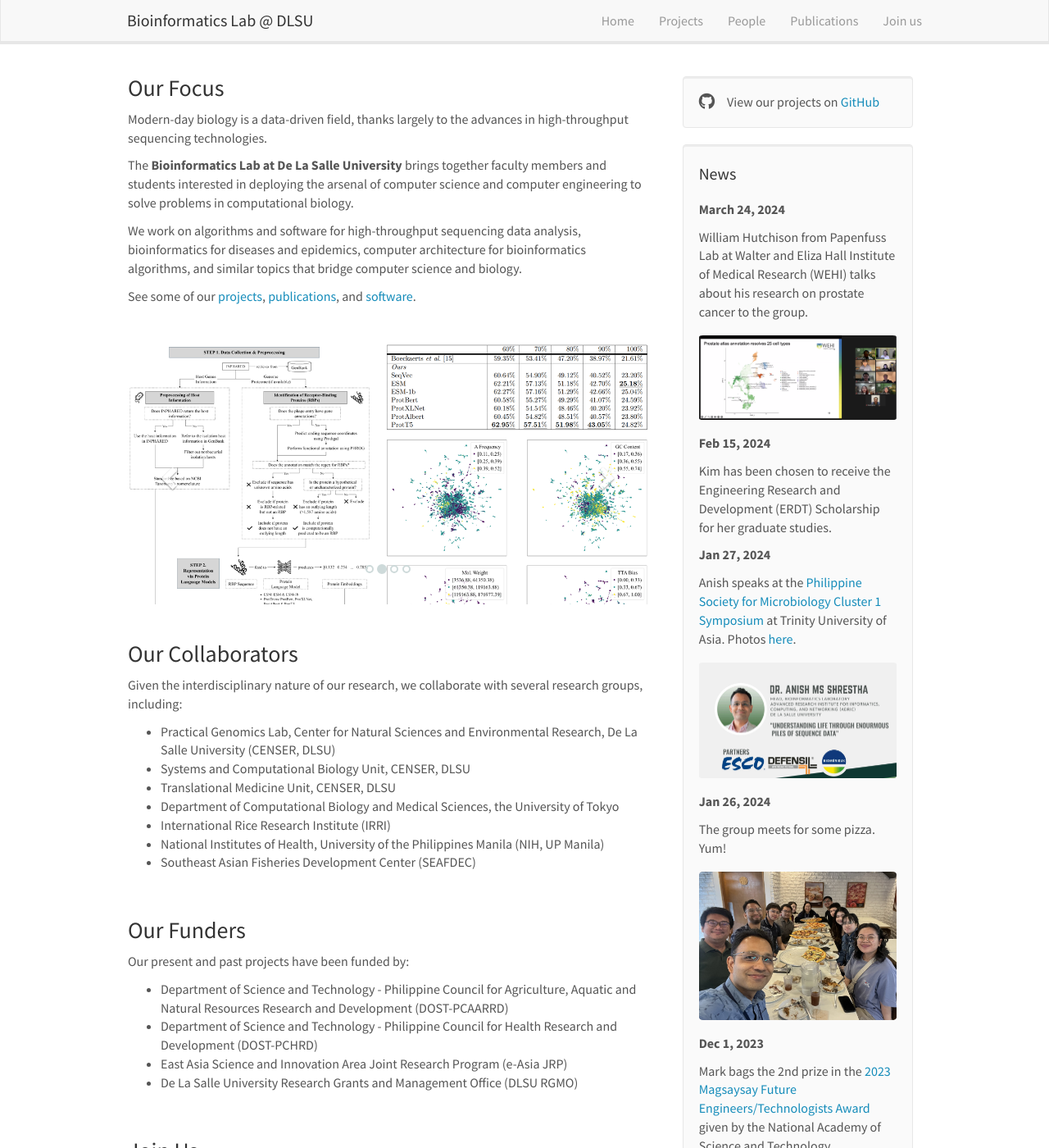
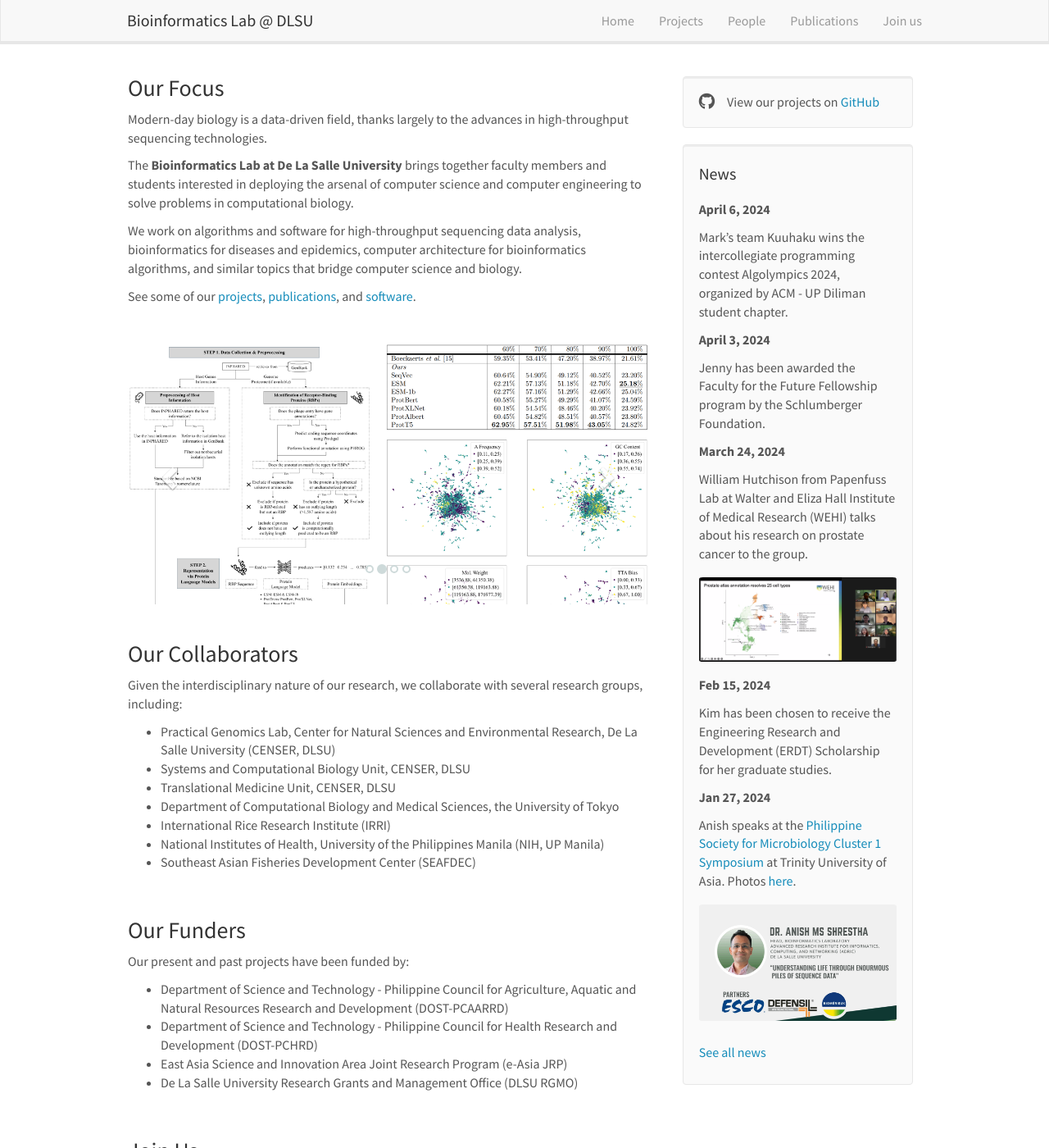
Before and after one commit to bioinfodlsu/bioinfodlsu.github.io, a Jekyll site: the page built from _pages/home.md, in a window 1280 px wide and 1400 px high. Shown: the whole window at 82% size. Built offline with Jekyll 4.4.1, drawn with Linux system fonts in a browser that asks for light colours; nearby versions of some CDN libraries; some of the changed text lies outside the part shown.

Commit message:
Updated Jenny and Mark news

```diff
--- a/_data/news.yml
+++ b/_data/news.yml
@@ -1,3 +1,9 @@
+- date: April 6, 2024
+  headline: Mark's team Kuuhaku wins the intercollegiate programming contest Algolympics 2024, organized by ACM - UP Diliman student chapter.
+
+- date: April 3, 2024
+  headline: Jenny has been awarded the Faculty for the Future Fellowship program by the Schlumberger Foundation.
+
 - date: March 24, 2024
   headline: William Hutchison from Papenfuss Lab at Walter and Eliza Hall Institute of Medical Research (WEHI) talks about his research on prostate cancer to the group.
   pic: 20240324-william-wehi.png
```
